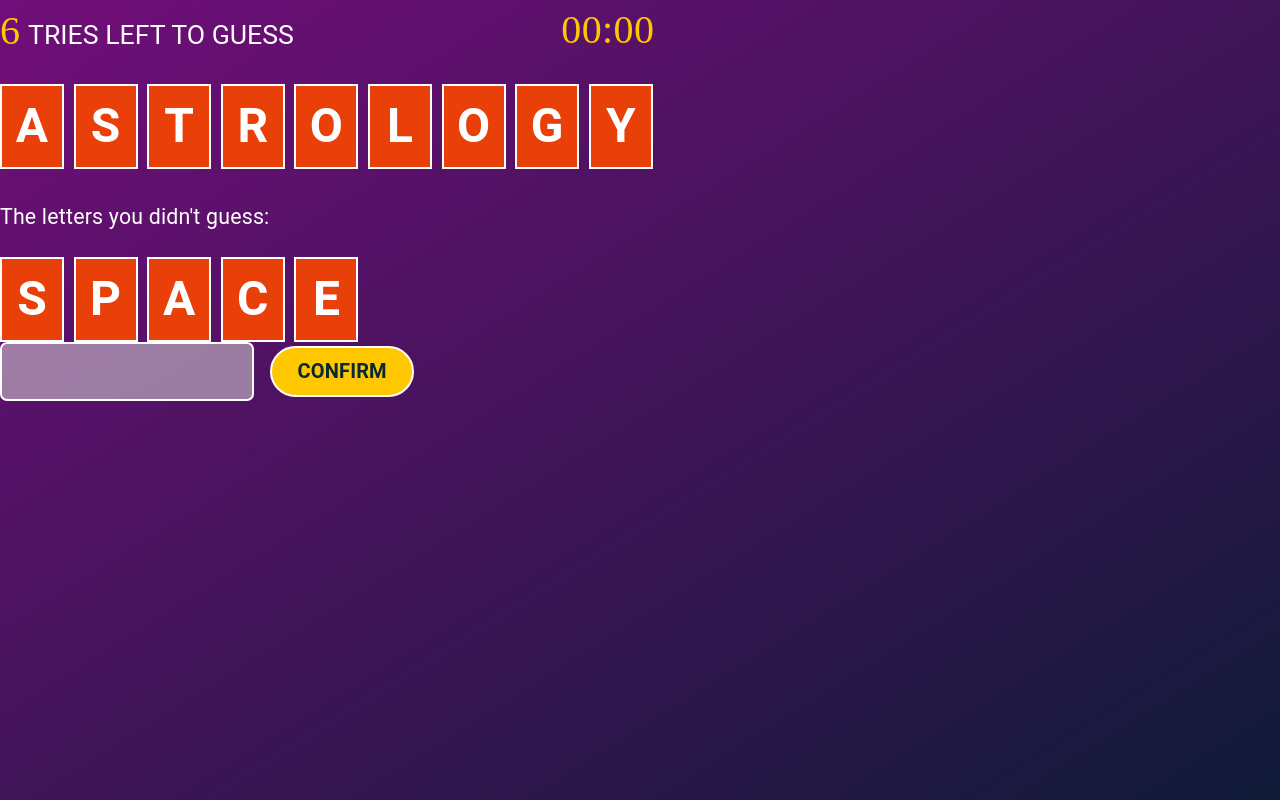
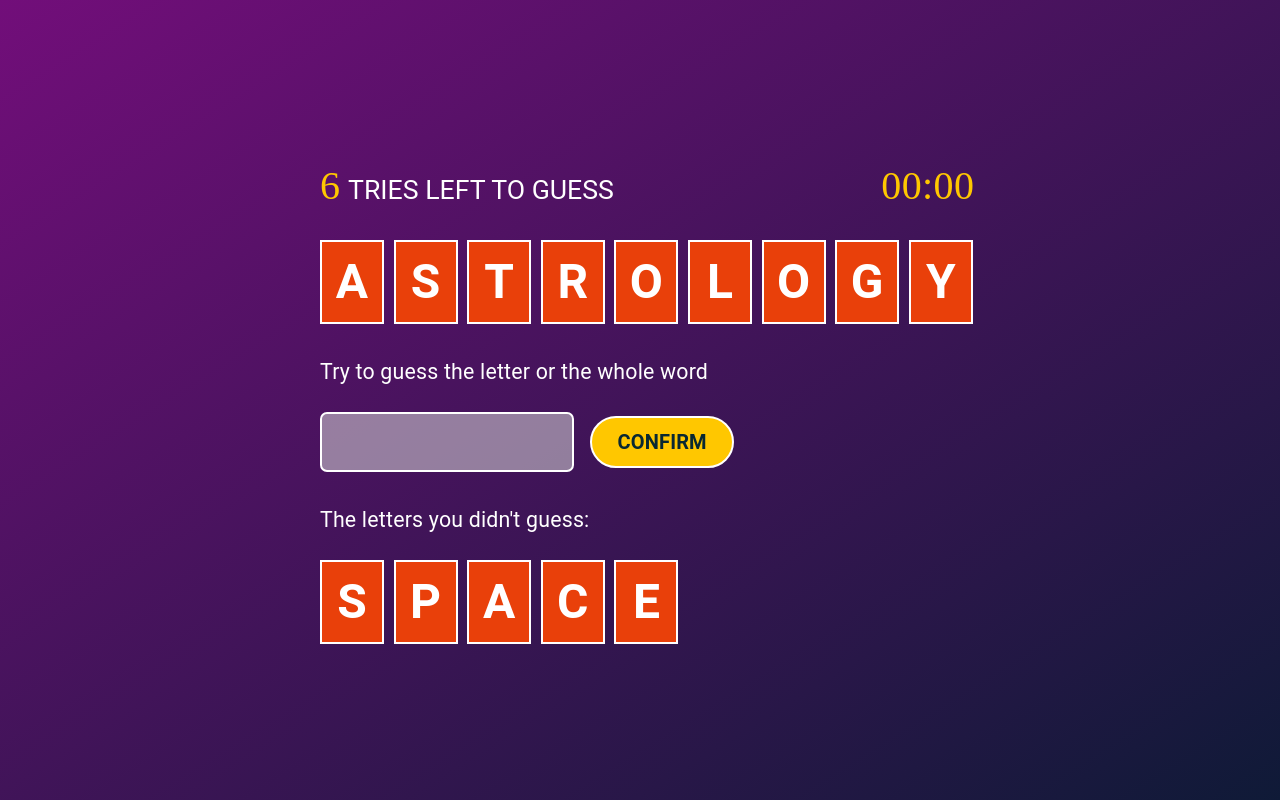
Before and after one commit to AnnaFYZ/guessing-word-game, a React (Create React App) app in the folder client/: page /start-new-game in a window 1280 px wide. Built offline with nearby package versions, Linux system fonts and the light colour scheme; a web font is replaced by a local one.

Commit message:
Implemented GamePage
Updated App.js by moving components "DummyWordHolder," "DummyInputHolder," and "HolderForWrongLetters" into GamePage.
Also, updated the style for all items to align centrally.

```diff
--- a/client/src/App.js
+++ b/client/src/App.js
@@ -6,10 +6,10 @@ import DummyWordHolder from "./components/dummyWordHolder";
 import DummyInputHolder from "./components/dummyInputHolder";
 import Home from "./components/Home/Home";
 import HolderForWrongLetters from "./components/dummyWrongWords";
+import GamePage from "./components/Game page/GamePage";
 
 function App() {
-  //the states for letterState (pending, guessed, wrong)
-  const [letterState, setLetterState] = useState("wrong");
+
 
   return (
     <div className="App">
@@ -18,21 +18,7 @@ function App() {
           <Route
             path="/start-new-game"
             element={
-              <Box
-                sx={{
-                  width: "100%",
-                  height: "100vh",
-                  backgroundImage:
-                    "linear-gradient(to bottom right, #720E7A, #0F1A37)",
-                }}
-              >
-                <DummyWordHolder
-                  letterState={letterState}
-                  setLetterState={setLetterState}
-                />
-                <HolderForWrongLetters letterState={letterState} />
-                <DummyInputHolder />
-              </Box>
+              <GamePage />
             }
           />
           <Route path="/" element={<Home />} />
--- /dev/null
+++ b/client/src/components/Game page/GamePage.jsx
@@ -0,0 +1,42 @@
+import React from "react";
+import { useState } from "react";
+import { Box, Grid } from "@mui/material";
+import DummyInputHolder from "../dummyInputHolder";
+import DummyWordHolder from "../dummyWordHolder";
+import HolderForWrongLetters from "../dummyWrongWords";
+
+function GamePage () {
+
+    //the states for letterState (pending, guessed, wrong)
+  const [letterState, setLetterState] = useState("wrong");
+    return (
+  <Box
+    sx={{
+      width: "100%",
+      height: "100vh",
+      backgroundImage: "linear-gradient(to bottom right, #720E7A, #0F1A37)",
+      display: "flex",
+      flexDirection: "column",
+      alignItems: "center",
+      justifyContent: "center",
+    }}
+  >
+    <Grid container alignItems="left" direction="column" lg={6}>
+        <Grid item>
+    <DummyWordHolder
+      letterState={letterState}
+      setLetterState={setLetterState}
+    />
+    </Grid>
+    <Grid item>
+    <DummyInputHolder />
+    </Grid>
+    <Grid item>
+    <HolderForWrongLetters letterState={letterState} />
+    </Grid>
+    </Grid>
+  </Box>
+);
+}
+
+export default GamePage;
--- a/client/src/components/dummyInputHolder.js
+++ b/client/src/components/dummyInputHolder.js
@@ -1,17 +1,38 @@
-import MyButton from "./button"
-import Input from "./input-component"
-import { Grid } from "@mui/material"
+import MyButton from "./button";
+import Subtitle from "./subtitle";
+import Input from "./input-component";
+import { Box, Grid } from "@mui/material";
 
 const DummyInputHolder = () => {
-    const handleConfirm = () => {
+  const handleConfirm = () => {};
+  return (
+    <div>
+      <Box
+        sx={{
+          display: "inline-block",
+          minWidth: "30rem",
+          mb: "2rem",
+        }}
+      >
+        <Subtitle
+          subtitle="Try to guess the letter or the whole word"
+          fontSize="16pt"
+        />
+        <Grid container justifyContent="left" alignItems="center">
+          <Grid item>
+            <Input action={handleConfirm} />
+          </Grid>
+          <Grid item>
+            <MyButton
+              buttonText="Confirm"
+              color="yellow"
+              onClick={() => handleConfirm()}
+            />
+          </Grid>
+        </Grid>
+      </Box>
+    </div>
+  );
+};
 
-    }
-    return (
-        <Grid container direction="row" alignItems="center">
-            <Input action={handleConfirm} />
-            < MyButton buttonText="Confirm" color="yellow" onClick={() => handleConfirm()} />
-        </Grid>
-    )
-}
-
-export default DummyInputHolder
+export default DummyInputHolder;
```
